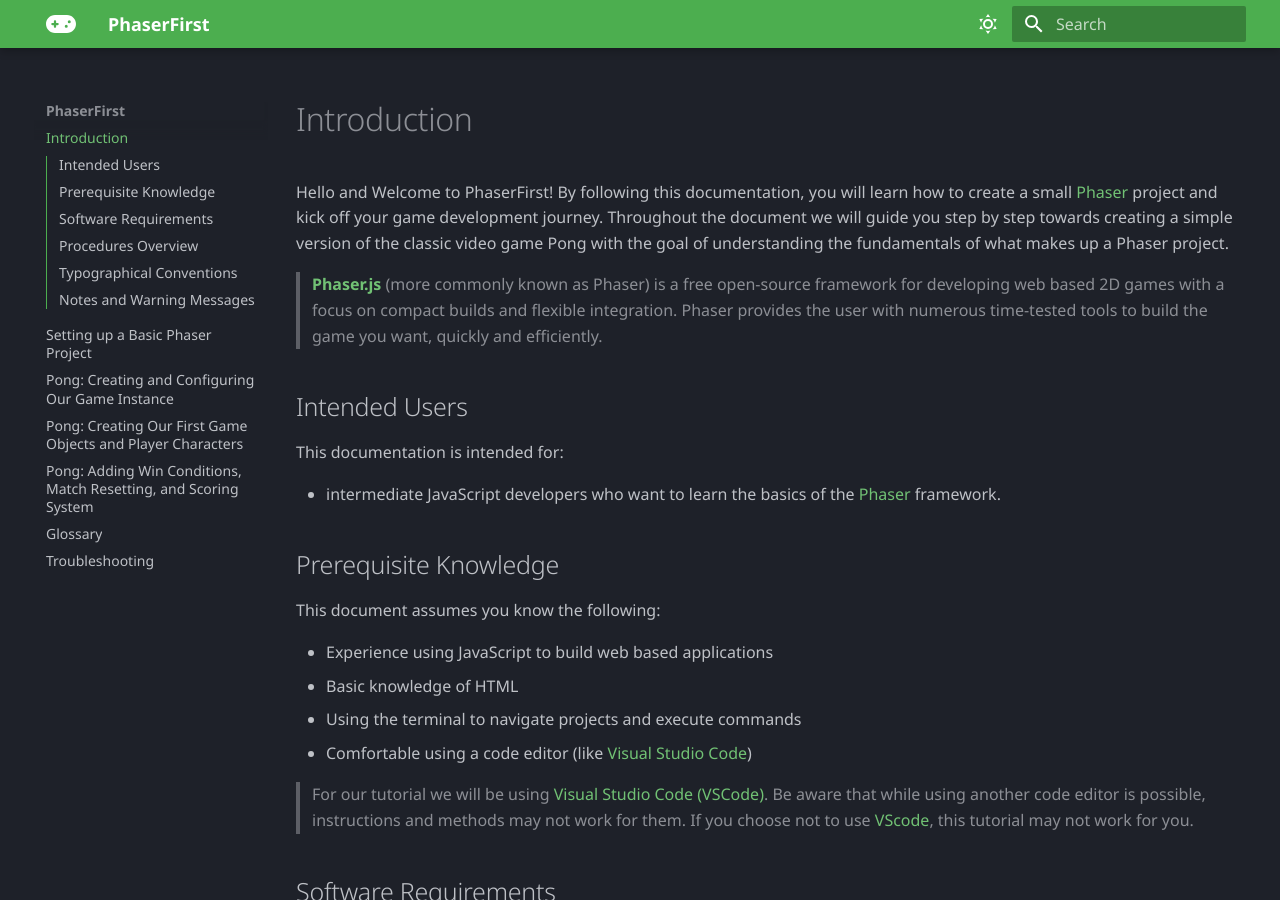
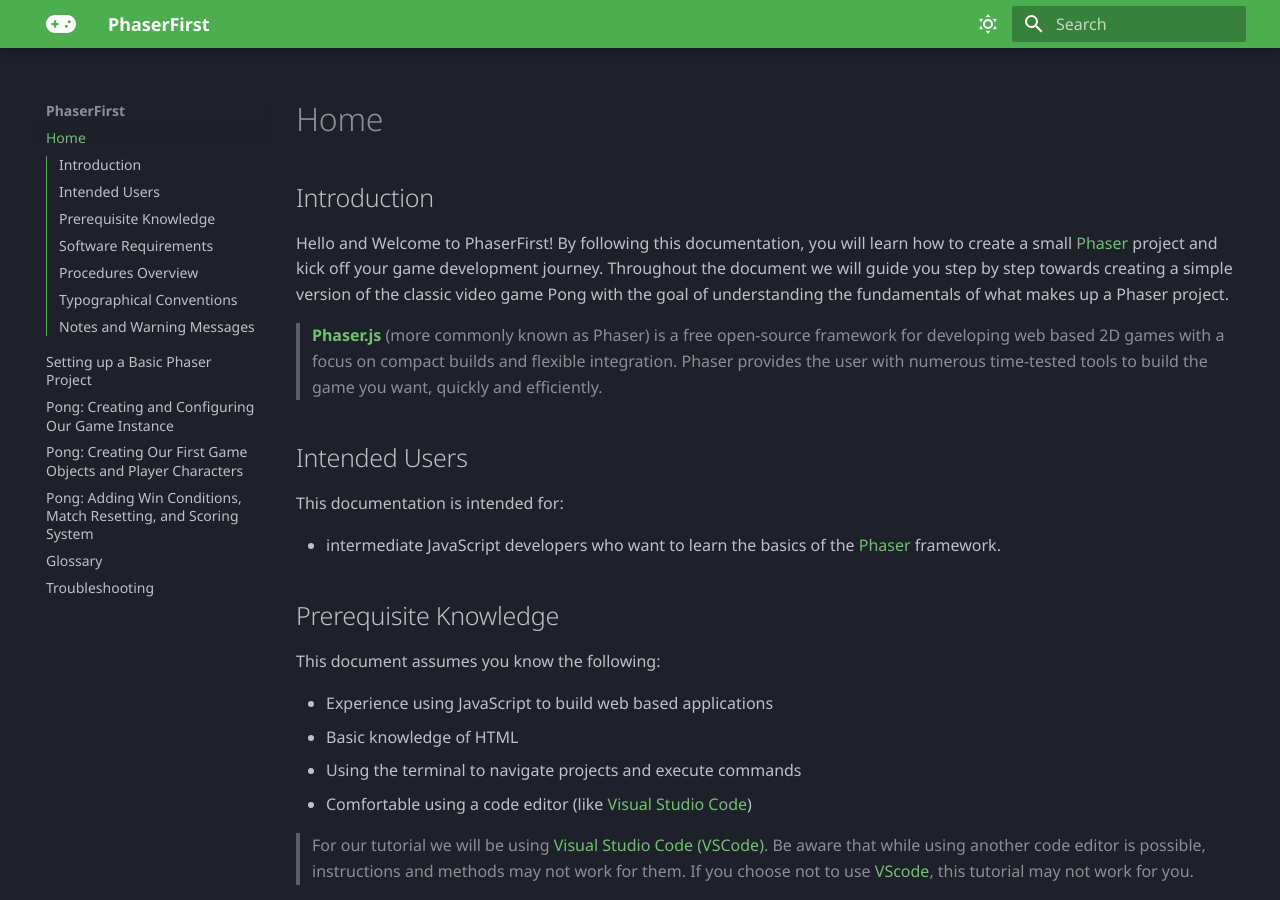
Before and after one commit to ndgeniebla/phaser-mkdocs, an MkDocs documentation site: the page built from docs/index.md, in a window 1280 px wide and 900 px high. Built offline with MkDocs 1.6.1 and Material for MkDocs 9.7.7, drawn with Linux system fonts in a browser that asks for light colours; some web fonts are replaced.

```diff
--- a/docs/index.md
+++ b/docs/index.md
@@ -1,4 +1,6 @@
-#Introduction
+# Home
+
+##Introduction
 
 Hello and Welcome to PhaserFirst! By following this documentation, you will learn how to create a small [Phaser][1] project and kick off your game development journey. Throughout the document we will guide you step by step towards creating a simple version of the classic video game Pong with the goal of understanding the fundamentals of what makes up a Phaser project.
 > **[Phaser.js][1]** (more commonly known as Phaser) is a free open-source framework for developing web based 2D games with a focus on compact builds and flexible integration. Phaser provides the user with numerous time-tested tools to build the game you want, quickly and efficiently.
```
Also changed, not shown: docs/glossary.md (renamed from docs/05-glossary.md), docs/troubleshooting.md (renamed from docs/06-troubleshooting.md).
